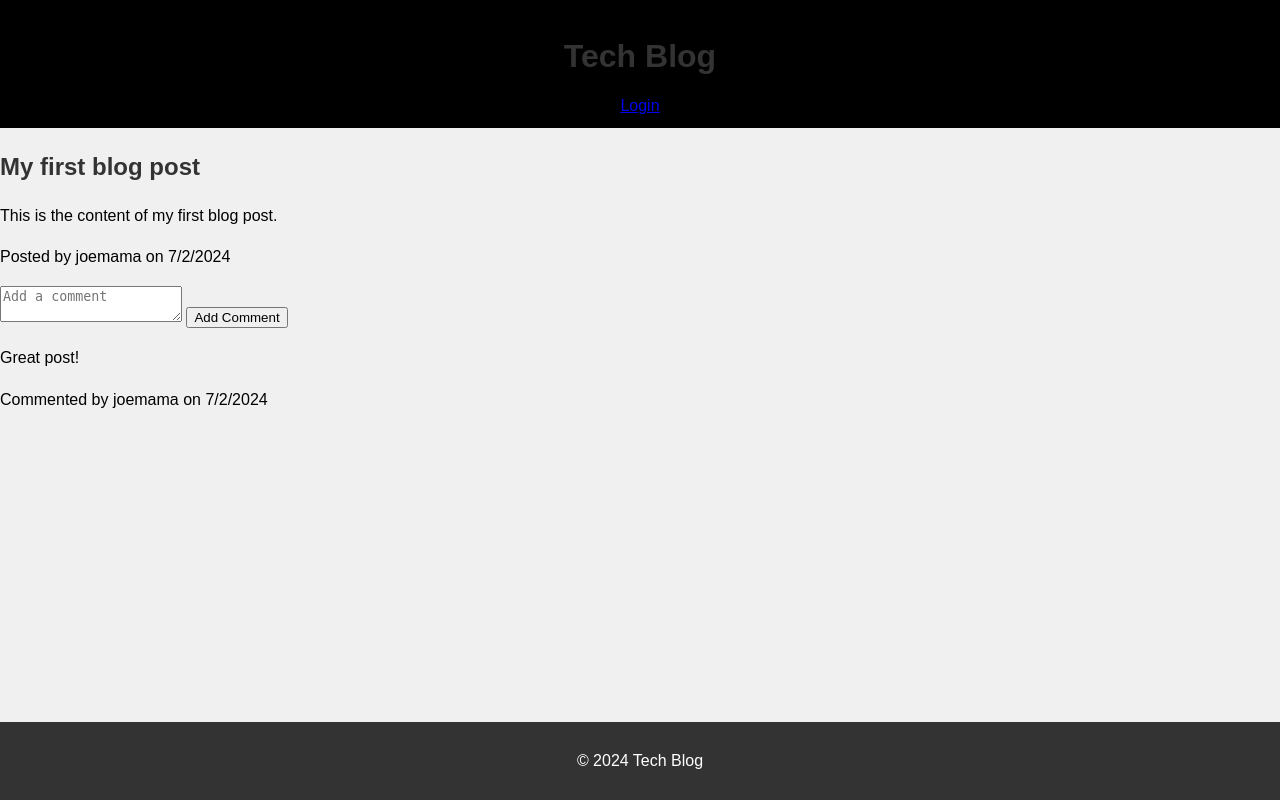
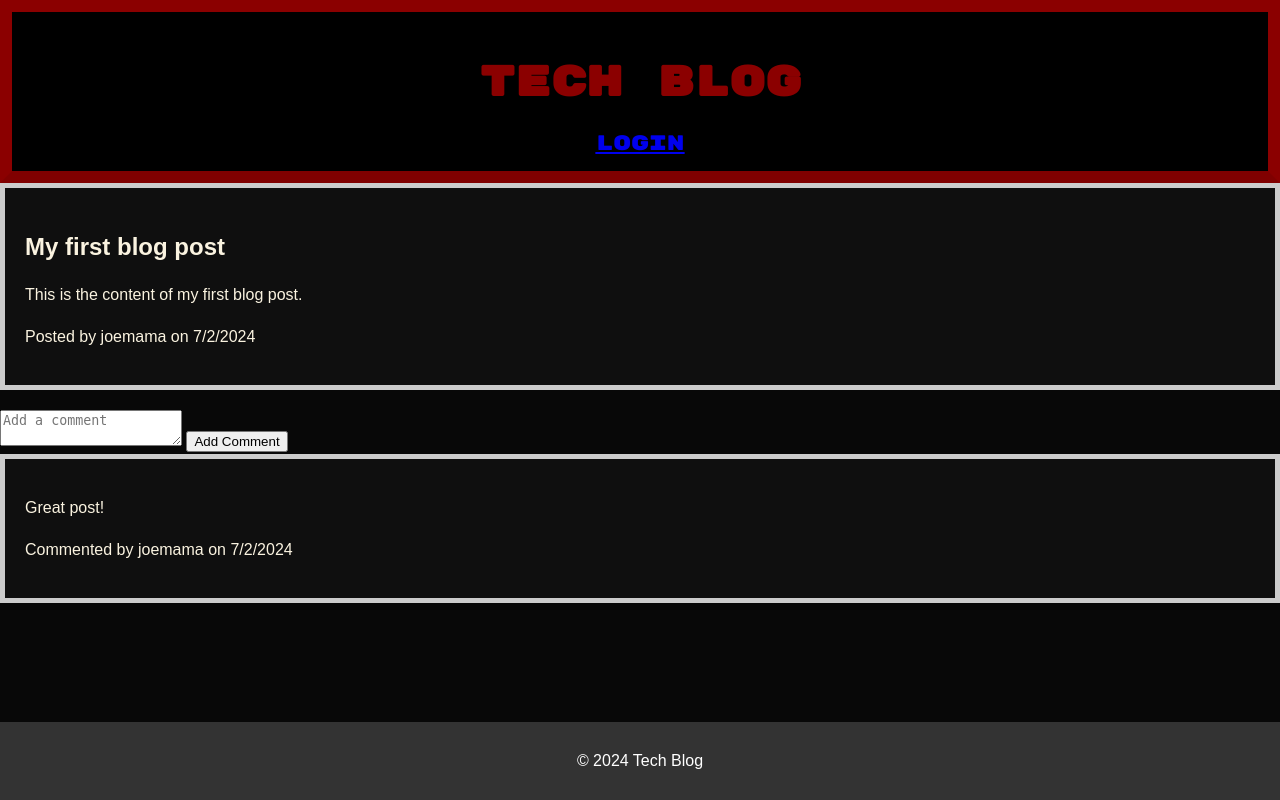
Before and after one commit to DuleskyJ/TECH-BLOG, a Node server app: page /post/1 in a window 1280 px wide. Run offline with Node 20, Linux system fonts and the light colour scheme; data comes from the database, SQL or seed files in the repository; some libraries are stand-ins or nearby versions.

Commit message:
trying to attach css to post

```diff
--- a/public/css/styles.css
+++ b/public/css/styles.css
@@ -1,12 +1,12 @@
 h1, h2, h3 {
-  color: #333;
   margin-bottom: 10px;
 }
 
 body {
   font-family: 'Arial', sans-serif;
+  color: #faf3e0;
   line-height: 1.6;
-  background-color: #f0f0f0;
+  background-color: #080808;
   margin: 0;
   padding: 0;
 }
@@ -16,6 +16,13 @@ header {
   color: #8B0000;
   padding: 10px 0;
   text-align: center;
+  font-family: 'Rubik Mono One', sans-serif;
+  font-size: 21px;
+  top: 0;
+  left: 0;
+  padding: 10px 15px;
+  border: 12px solid #8B0000;
+  border-bottom-color: #800000;
 }
 
 footer {
@@ -32,10 +39,27 @@ footer {
   width: 80%;
   max-width: 1200px;
   margin: 20px auto;
+  display: flex;
+  flex-direction: column;
+  align-items: center;
   background-color: #fff;
   padding: 20px;
   border-radius: 8px;
   box-shadow: 0 0 10px rgba(0, 0, 0, 0.1);
+}
+
+.main-post {
+  background-color: #0f0f0f;
+  border: 5px solid #ccc;
+  padding: 20px;
+  margin-bottom: 20px;
+}
+
+.post {
+  background-color: #0f0f0f;
+  border: 5px solid #ccc;
+  padding: 20px;
+  margin-bottom: 20px;
 }
 
 /* Responsive Design */
--- a/views/layouts/main.handlebars
+++ b/views/layouts/main.handlebars
@@ -5,6 +5,7 @@
   <meta name="viewport" content="width=device-width, initial-scale=1.0">
   <title>{{title}}</title>
   <link rel="stylesheet" href="/css/styles.css">
+  <link href="https://fonts.googleapis.com/css2?family=Rubik+Mono+One&display=swap" rel="stylesheet">
 </head>
 <body>
   {{{body}}}
--- a/views/post.handlebars
+++ b/views/post.handlebars
@@ -1,6 +1,6 @@
 {{> header}}
 <main>
-  <article>
+  <article class="main-post">
     <h2>{{title}}</h2>
     <p>{{content}}</p>
     <p>Posted by {{user.username}} on {{format_date created_at}}</p>
@@ -11,7 +11,7 @@
       <button type="submit">Add Comment</button>
     </form>
     {{#each comments}}
-      <article>
+      <article class="post">
         <p>{{this.comment_text}}</p>
         <p>Commented by {{this.user.username}} on {{format_date this.created_at}}</p>
       </article>
```
